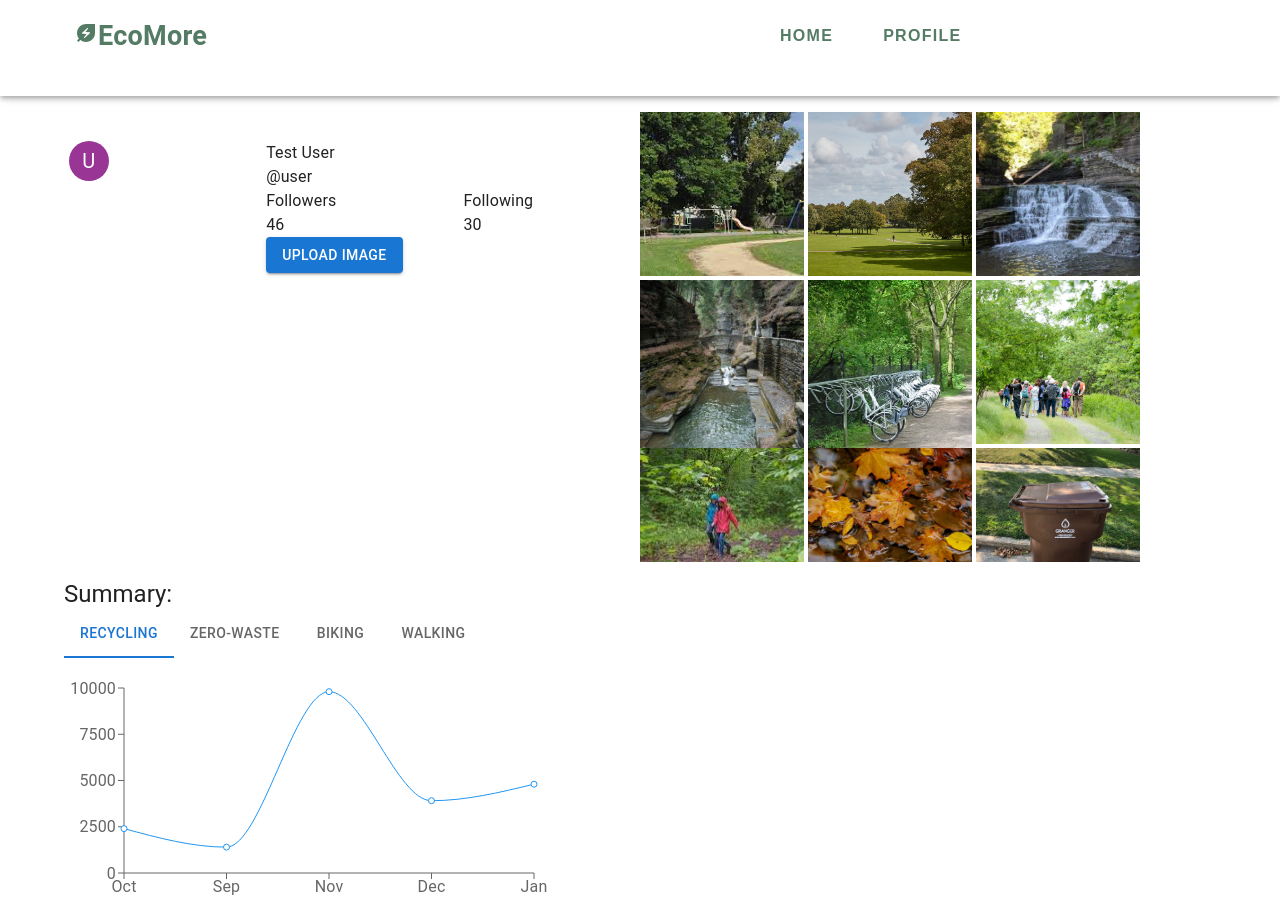
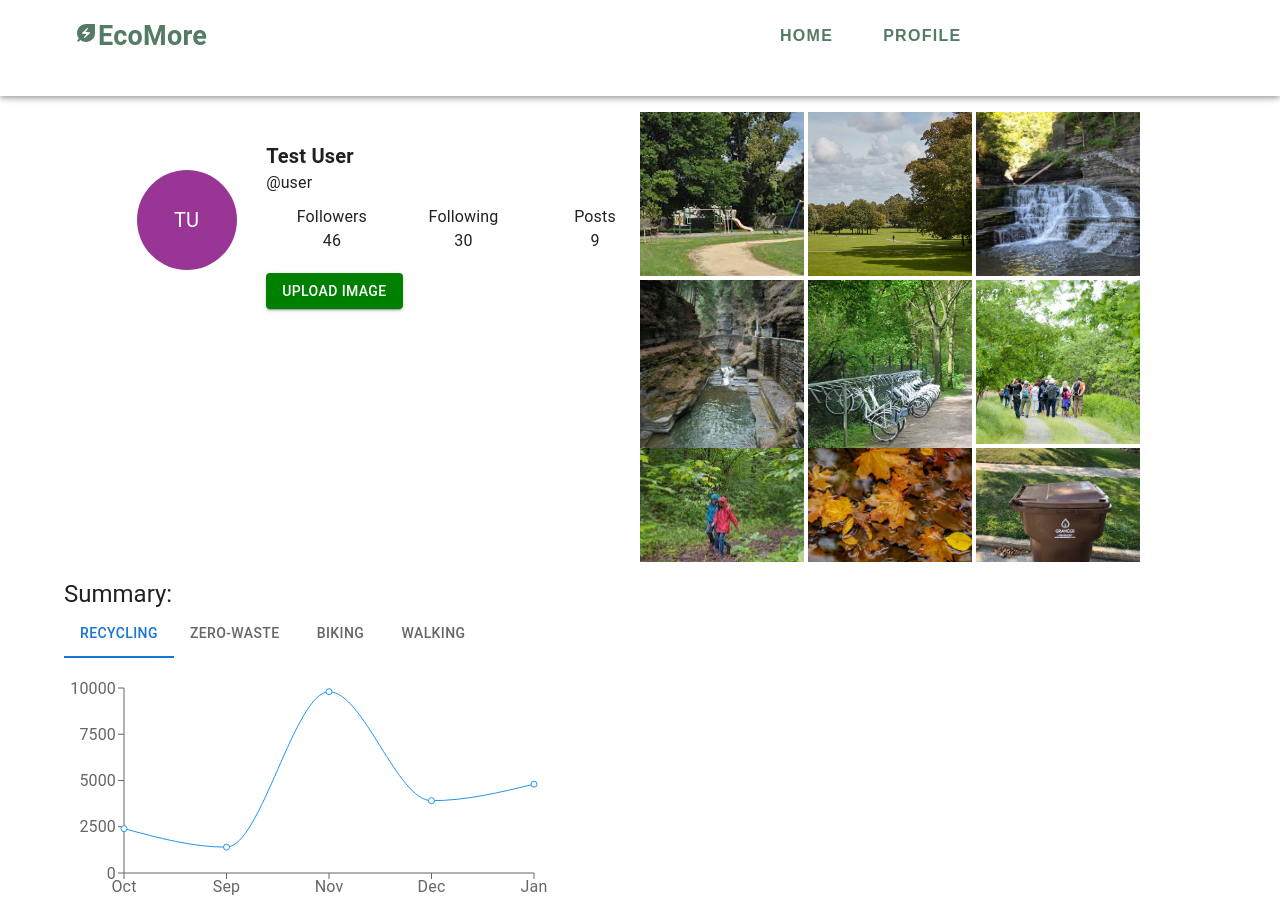
Before and after one commit to menaattia/big-red-hacks, a React (Create React App) app in the folder frontend/: page /profile in a window 1280 px wide. Built offline with nearby package versions, Linux system fonts and the light colour scheme.

Commit message:
Style profile

```diff
--- a/frontend/src/components/Profile.tsx
+++ b/frontend/src/components/Profile.tsx
@@ -32,6 +32,10 @@ function stringAvatar(name: string) {
   return {
     sx: {
       bgcolor: stringToColor(name),
+      width: "100px",
+      height: "100px",
+      float: "right",
+      margin: "15%"
     },
     children: `${name.split(' ')[0][0]}${name.split(' ')[1][0]}`,
   };
@@ -59,24 +63,29 @@ const Profile = ({username, first, last}: Props) => {
   <Container sx={{margin: "7%"}}>
     <Grid container>
       <Grid item xs={4}>
-      <Avatar {...stringAvatar(`${first} ${last}`)} >{username[0].toUpperCase()}</Avatar>
+      <Avatar {...stringAvatar(`${first} ${last}`)} ></Avatar>
       </Grid>
       <Grid item xs={8}>
-        <Typography>{`${first} ${last}`}</Typography>
-        <Typography>{`@${username}`}</Typography>
+          <Typography sx={{fontWeight: "bold", fontSize: "20px"}}>{`${first} ${last}`}</Typography>
+          <Typography sx={{paddingBottom: "10px"}}>{`@${username}`}</Typography>
         <Grid container>
-          <Grid item xs={6}>
-            <Typography>Followers</Typography>
-            <Typography>46</Typography>
+          <Grid item xs={4}>
+            <Typography sx={{textAlign: "center"}}>Followers</Typography>
+            <Typography sx={{textAlign: "center"}}>46</Typography>
           </Grid>
-          <Grid item xs={6}>
-            <Typography>Following</Typography>
-            <Typography>30</Typography>
+          <Grid item xs={4}>
+            <Typography sx={{textAlign: "center"}}>Following</Typography>
+            <Typography sx={{textAlign: "center"}}>30</Typography>
+          </Grid>
+          <Grid item xs={4}>
+            <Typography sx={{textAlign: "center"}}>Posts</Typography>
+            <Typography sx={{textAlign: "center"}}>9</Typography>
           </Grid>
           <Grid item>
           <Button
               variant="contained"
               component="label"
+              sx={{marginTop: "20px", backgroundColor: "green"}}
             >
               Upload Image
               <input
```
